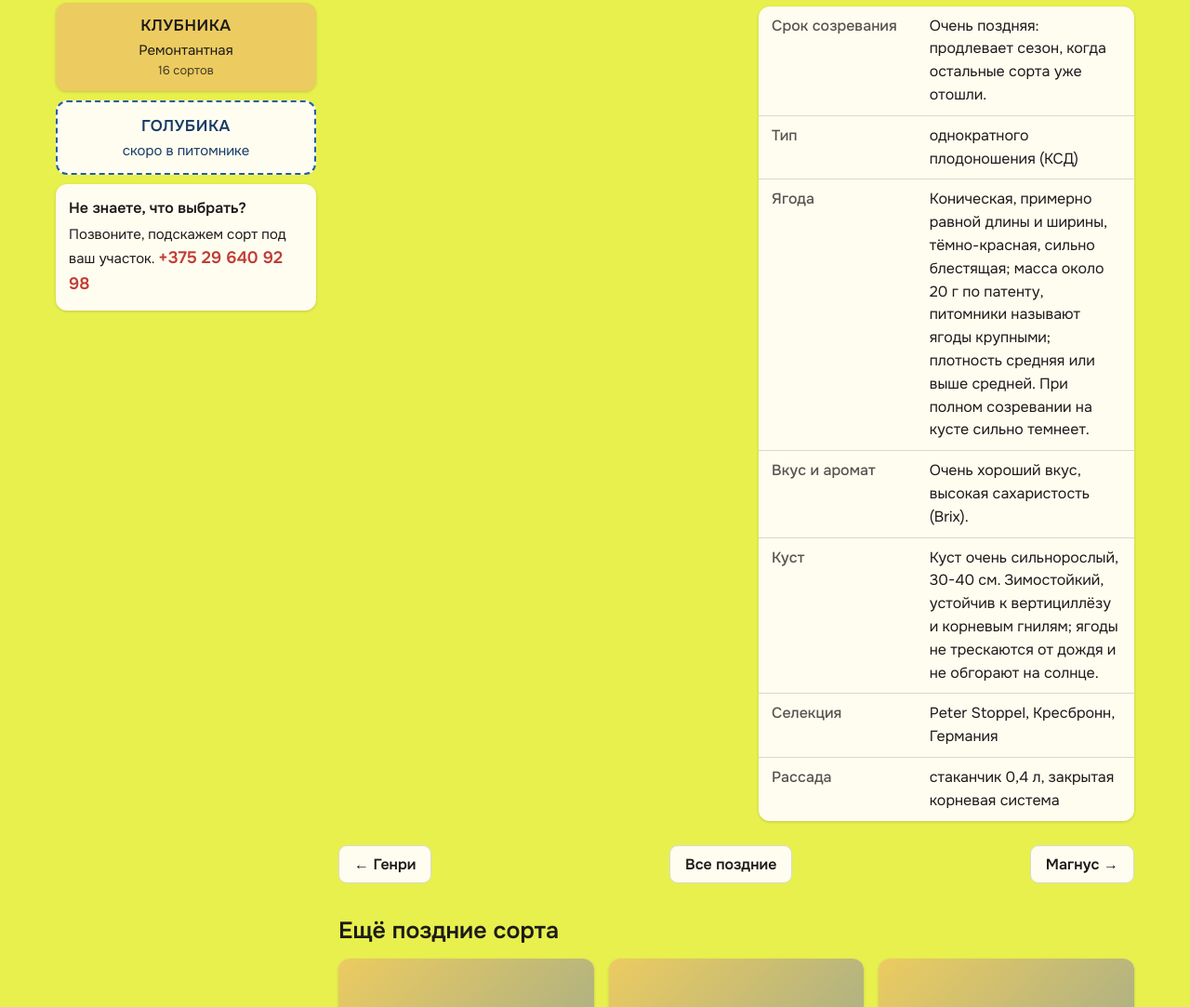
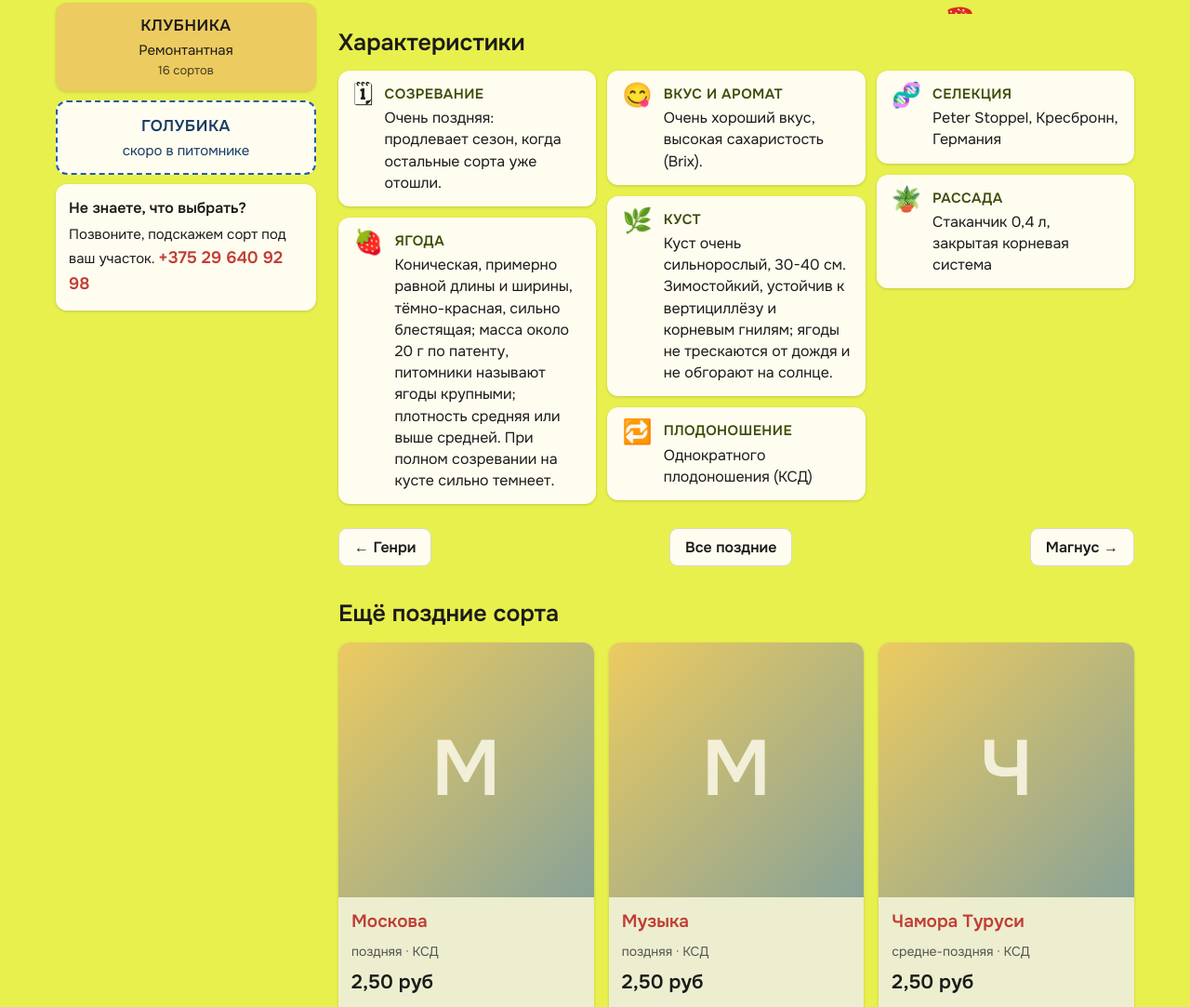
Before and after one commit to SirMedved/klubnika-prototypes, an Astro site in the folder site/: page /klubnika-prototypes/variant2/catalog/pozdnie/malwina/ in a window 1280 px wide. Shown: the part 785-1868 px from the top of the page at 93% size. Built offline with nearby package versions, Linux system fonts and the light colour scheme; Astro itself is replaced by a stand-in of ours.

Commit message:
Simplify the home page, show sort traits as cards
- Home: drop the news and FAQ blocks (FAQ stays on its own page) and the
  "need help choosing" box in the left column
- Sort page: traits move from one long table into a card grid under the
  photo and description; hide the number input spinner

Co-Authored-By: Claude Opus 5.5 <noreply@anthropic.com>

```diff
--- a/site/src/components/CategoryColumn.astro
+++ b/site/src/components/CategoryColumn.astro
@@ -3,8 +3,8 @@
 import { CATEGORIES, SORTS, type CategoryId } from '../lib/sorts';
 import { CONTACTS, url } from '../lib/site';
 
-interface Props { activeCategory?: CategoryId }
-const { activeCategory } = Astro.props;
+interface Props { activeCategory?: CategoryId; hideHelp?: boolean }
+const { activeCategory, hideHelp = false } = Astro.props;
 const count = (id: CategoryId) => SORTS.filter((s) => s.category === id && s.status !== 'retired').length;
 ---
 <aside class="cats" aria-label="Разделы каталога">
@@ -17,9 +17,9 @@ const count = (id: CategoryId) => SORTS.filter((s) => s.category === id && s.sta
     </a>
   ))}
   <span class="cat stub" aria-disabled="true"><span class="n1">Голубика</span><span class="n2">скоро в питомнике</span></span>
-  <div class="help">
+  {!hideHelp && <div class="help">
     <b>Не знаете, что выбрать?</b>
     Позвоните, подскажем сорт под ваш участок.
     <a href={`tel:${CONTACTS.consult.tel}`}>{CONTACTS.consult.phone}</a>
-  </div>
+  </div>}
 </aside>
--- a/site/src/layouts/Layout.astro
+++ b/site/src/layouts/Layout.astro
@@ -13,8 +13,10 @@ interface Props {
   description: string;
   active?: NavId;
   activeCategory?: CategoryId;
+  /** спрятать в колонке блок «Не знаете, что выбрать?» */
+  hideHelp?: boolean;
 }
-const { title, description, active, activeCategory } = Astro.props;
+const { title, description, active, activeCategory, hideHelp = false } = Astro.props;
 const fullTitle = title.includes('Клубника-Минск') ? title : `${title} | Клубника-Минск`;
 ---
 <!doctype html>
@@ -37,7 +39,7 @@ const fullTitle = title.includes('Клубника-Минск') ? title : `${tit
     <main id="content">
       <slot />
     </main>
-    <CategoryColumn activeCategory={activeCategory} />
+    <CategoryColumn activeCategory={activeCategory} hideHelp={hideHelp} />
   </div>
   <Footer />
   <canvas id="berryField" aria-hidden="true" data-sprite={url('berry.svg')}></canvas>
--- a/site/src/pages/catalog/[category]/[slug].astro
+++ b/site/src/pages/catalog/[category]/[slug].astro
@@ -27,16 +27,19 @@ const moreFill = more.length < 3
   ? siblings.filter((x) => x.slug !== s.slug && x.status === 'available' && !more.includes(x)).slice(0, 3 - more.length)
   : [];
 
-const specs: [string, string | undefined][] = [
-  ['Срок созревания', d?.ripening ?? (s.type === 'НСД' ? 'волнами с июня до осени' : s.term)],
-  ['Тип', typeLabel(s)],
-  ['Ягода', d?.berry],
-  ['Вкус и аромат', d?.taste],
-  ['Урожайность', d?.yield],
-  ['Куст', d?.plant],
-  ['Селекция', [d?.breeder, d?.origin, d?.year].filter(Boolean).join(', ') || undefined],
-  ['Рассада', 'стаканчик 0,4 л, закрытая корневая система'],
-];
+const cap = (t: string) => t.charAt(0).toUpperCase() + t.slice(1);
+// Характеристики карточками под фото: значок, заголовок, текст.
+const traits = ([
+  ['🗓', 'Созревание', d?.ripening ?? (s.type === 'НСД' ? 'волнами с июня до осени' : s.term)],
+  ['🍓', 'Ягода', d?.berry],
+  ['😋', 'Вкус и аромат', d?.taste],
+  ['🧺', 'Урожайность', d?.yield],
+  ['🌿', 'Куст', d?.plant],
+  ['🔁', 'Плодоношение', typeLabel(s)],
+  ['🧬', 'Селекция', [d?.breeder, d?.origin, d?.year].filter(Boolean).join(', ') || undefined],
+  ['🪴', 'Рассада', 'стаканчик 0,4 л, закрытая корневая система'],
+] satisfies [string, string, string | undefined][])
+  .flatMap(([icon, label, text]) => (text ? [{ icon, label, text: cap(text) }] : []));
 
 const cover = photos[0] ? await getImage({ src: photos[0].src, width: 800 }) : undefined;
 const jsonLd = {
@@ -109,13 +112,12 @@ const jsonLd = {
       {d
         ? <p class="desc">{d.description}</p>
         : <p class="desc">{s.type === 'НСД' ? `${s.name}: ремонтантный сорт, плодоносит волнами с июня до осени.` : `${s.name}: сорт однократного плодоношения, срок созревания: ${s.term}.`} Подробное описание с фото готовим. Расскажем о сорте по телефону: <a href={`tel:${CONTACTS.consult.tel}`}>{CONTACTS.consult.phone}</a>.</p>}
+    </div>
+  </div>
 
-      <table class="specs">
-        <tbody>
-          {specs.filter(([, v]) => v).map(([k, v]) => <tr><th scope="row">{k}</th><td>{v}</td></tr>)}
-        </tbody>
-      </table>
-    </div>
+  <h2 class="sec">Характеристики</h2>
+  <div class="traits">
+    {traits.map((t) => <div class="trait"><span class="ic" aria-hidden="true">{t.icon}</span><div><b>{t.label}</b><p>{t.text}</p></div></div>)}
   </div>
 
   <div class="neighbors">
--- a/site/src/styles/global.css
+++ b/site/src/styles/global.css
@@ -212,6 +212,13 @@ figure figcaption{font-size:14px;color:var(--tx2);margin-top:6px}
 .specs tr:first-child th,.specs tr:first-child td{border-top:0}
 .specs th{color:var(--tx2);font-weight:500;width:42%}
 .desc{font-size:18px;margin-top:14px}
+.traits{columns:3 240px;column-gap:12px}
+.trait{break-inside:avoid;margin-bottom:12px;display:flex;gap:12px;align-items:flex-start;background:var(--paper);border-radius:var(--radius);padding:14px 16px;box-shadow:var(--shadow)}
+.trait .ic{font-size:26px;line-height:1;flex:0 0 auto}
+.trait b{display:block;font-size:15px;text-transform:uppercase;letter-spacing:.4px;color:var(--olive);margin-bottom:2px}
+.trait p{font-size:16px;line-height:1.45}
+.qty input::-webkit-outer-spin-button,.qty input::-webkit-inner-spin-button{-webkit-appearance:none;margin:0}
+.qty input{-moz-appearance:textfield;appearance:textfield}
 .pending{border:2px dashed var(--blue-d);border-radius:var(--radius);padding:14px 16px;background:rgba(255,252,240,.7);font-size:16px}
 .neighbors{display:flex;justify-content:space-between;gap:12px;margin-top:26px;flex-wrap:wrap}
 
@@ -318,6 +325,7 @@ legend{font-size:19px;font-weight:700;margin-bottom:10px}
 }
 @media (max-width:800px){
   .sortcard,.split,.zks,.seasons,.cards3{grid-template-columns:1fr}
+  .traits{columns:2}
   .split.rev .photo{order:0}
 }
 
@@ -373,4 +381,5 @@ legend{font-size:19px;font-weight:700;margin-bottom:10px}
   .steps.row{grid-template-columns:1fr}
   .foot{grid-template-columns:1fr;gap:18px}
   .sortcard h1{font-size:30px}
+  .traits{columns:1}
 }
```
Also changed, not shown: site/src/pages/index.astro (+1 -24 lines).
